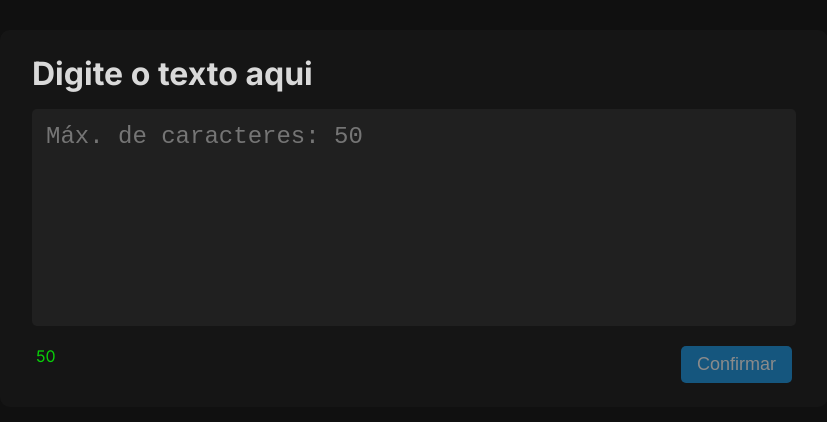
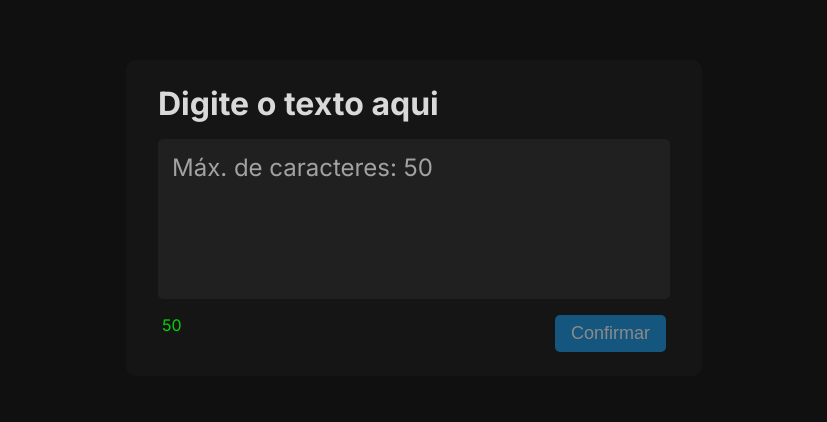
Before and after one commit to Marceometry/Smart-TextArea, a React (Create React App) app: page / in a window 1280 px wide. Shown: the part 182-604 px from the top of the page, without its empty margins (226-1053 px from the left). Built offline with nearby package versions, Linux system fonts and the light colour scheme.

Commit message:
change textarea for div

```diff
--- a/src/components/Card/index.jsx
+++ b/src/components/Card/index.jsx
@@ -15,12 +15,6 @@ export default function Card() {
     const [isValid, setIsValid] = useState(false)
     const [color, setColor] = useState(green)
 
-    function setLength(text) {
-        setTextareaValue(text)
-        setTextareaLength(text.length)
-        setRemainingLength(maxLength - text.length)
-    }
-
     useEffect(() => {
         if (textareaLength === 0) {
             setIsValid(false)
@@ -36,6 +30,13 @@ export default function Card() {
             setIsValid(false)
         }
     }, [textareaLength, maxLength])
+
+    function setLength(text) {
+        setTextareaValue(text)
+        setTextareaLength(text.length)
+        setRemainingLength(maxLength - text.length)
+        text[0].style.color = '#f81a1a'
+    }
 
     function showText() {
         alert(textareaValue)
--- a/src/components/Textarea/index.jsx
+++ b/src/components/Textarea/index.jsx
@@ -2,10 +2,9 @@ import './style.css'
 
 export default function Textarea({ onChange, maxLength }) {
     return (
-        <textarea
-            rows="7"
-            cols="50"
-            autoFocus
+        <div
+            contentEditable
+            className="textarea"
             placeholder={`Máx. de caracteres: ${maxLength}`}
             onChange={(e) => onChange(e.target.value)}
         />
--- a/src/components/Textarea/style.css
+++ b/src/components/Textarea/style.css
@@ -1,4 +1,6 @@
-textarea {
+.textarea {
+    width: 40vw;
+    height: 20vh;
     padding: .875rem;
     margin: 1rem 0;
 
@@ -12,3 +14,32 @@ textarea {
     resize: none;
     outline: none;
 }
+
+/* .textarea-replace {
+    position: absolute;
+    width: 450px;
+    left: 50%;
+    top: 50px;
+    transform: translate(-50%, 0);
+    padding: 18px 18px;
+    min-height: 80px;
+    font-size: 14px;
+    color: #414141;
+    border: 1px solid #d2d2d2;
+    border-radius: 5px;
+} */
+
+.textarea:before {
+    content: attr(placeholder);
+    opacity: .7;
+    display: block; /* For Firefox */
+}
+
+.textarea:focus {
+    outline: none;
+}
+
+.textarea:focus:before {
+    display: none;
+    content: '';
+}
```
